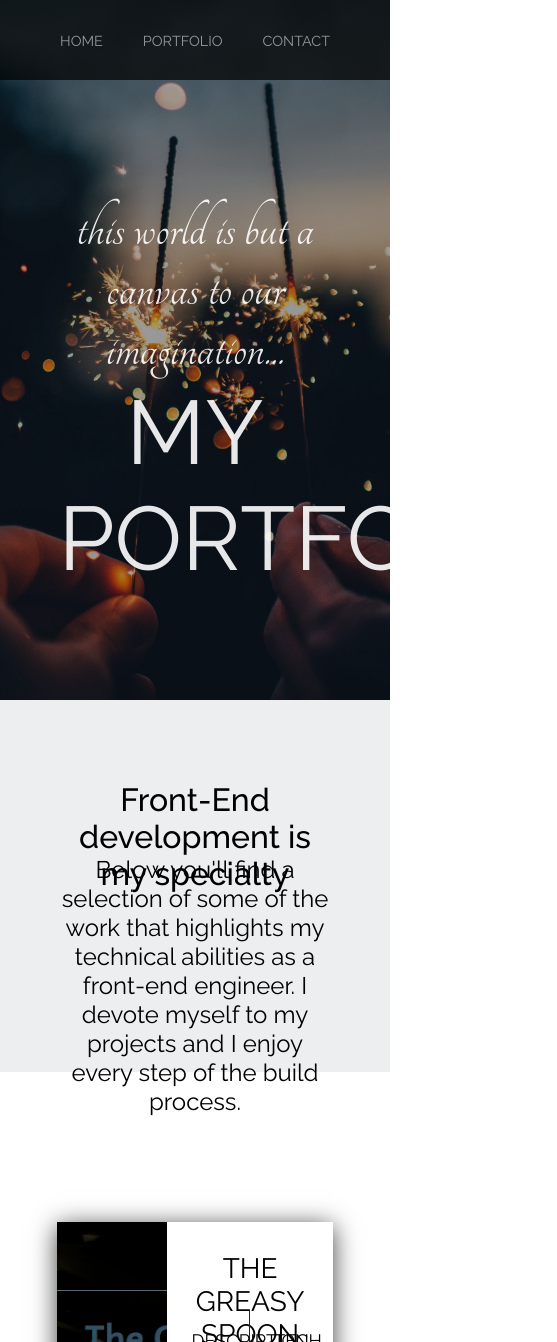
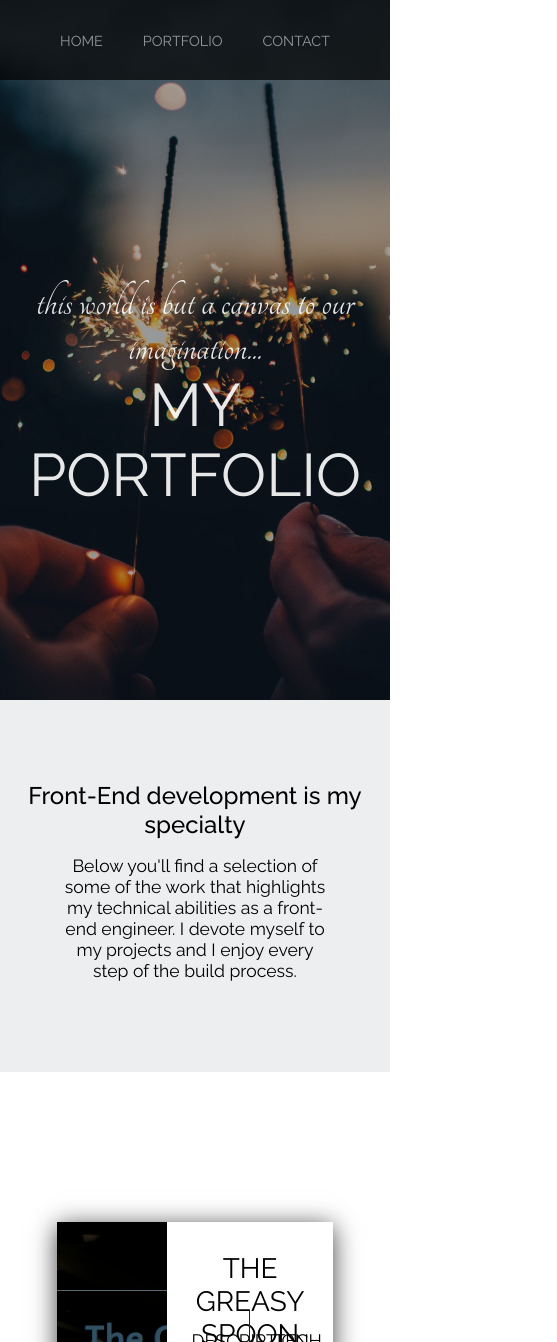
Before and after one commit to hsanchez7934/personal-site, a React (Create React App) app: page /portfolio in a window 390 px wide. Shown: the top 1342 px of the page, 557 px wide, since content can reach past the window. Built offline with nearby package versions, Linux system fonts and the light colour scheme.

Commit message:
Portfolio component responsive

```diff
--- a/src/components/Portfolio/Portfolio.css
+++ b/src/components/Portfolio/Portfolio.css
@@ -23,7 +23,6 @@
   flex-direction: column; }
 
 #portfolio-title {
-  margin: 0;
   font-size: 90px;
   font-weight: 400;
   color: #fff;
@@ -56,13 +55,12 @@
   flex-direction: column; }
 
 #pdb-title {
-  margin: 0;
   width: 60%;
   text-align: center;
   height: 20%;
   font-weight: 500;
   font-size: 2em;
-  margin-top: 50px; }
+  margin: 50px 0px 0px 0px; }
 
 #pdb-text {
   margin: 0;
@@ -113,3 +111,39 @@
   -webkit-animation-delay: 0.1s;
   -moz-animation-delay: 0.1s;
   animation-delay: 0.1s; }
+
+@media screen and (max-width: 1000px) {
+  .portfolio-intro-text {
+    width: 95%; }
+  #portfolio-title {
+    width: 95%; }
+  #pdb-title {
+    width: 100%; }
+  #pdb-text {
+    margin: 0;
+    width: 70%;
+    text-align: center;
+    height: 50%;
+    font-size: 1.3em; } }
+
+@media screen and (max-width: 750px) {
+  .portfolio-intro-text {
+    font-size: 55px; }
+  #portfolio-title {
+    font-size: 70px; } }
+
+@media screen and (max-width: 650px) {
+  .portfolio-intro-text {
+    font-size: 45px; }
+  #portfolio-title {
+    font-size: 60px; }
+  #pdb-title {
+    font-size: 1.8em; }
+  #pdb-text {
+    font-size: 1.3em; } }
+
+@media screen and (max-width: 530px) {
+  #pdb-title {
+    font-size: 1.5em; }
+  #pdb-text {
+    font-size: 1.1em; } }
--- a/src/components/Portfolio/Portfolio.scss
+++ b/src/components/Portfolio/Portfolio.scss
@@ -28,7 +28,6 @@
 }
 
 #portfolio-title {
-  margin: 0;
   font-size: 90px;
   font-weight: 400;
   color: $white;
@@ -66,13 +65,12 @@
 }
 
 #pdb-title {
-  margin: 0;
   width: 60%;
   text-align: center;
   height: 20%;
   font-weight: 500;
   font-size: 2em;
-  margin-top: 50px;
+  margin: 50px 0px 0px 0px;
 }
 
 #pdb-text {
@@ -114,3 +112,65 @@
   -moz-animation-delay: 0.1s;
   animation-delay: 0.1s;
 }
+
+@media screen and (max-width: 1000px) {
+  .portfolio-intro-text {
+    width: 95%;
+  }
+
+  #portfolio-title {
+    width: 95%;
+  }
+
+  #pdb-title {
+    width: 100%;
+    // font-size: 1.8em;
+  }
+
+  #pdb-text {
+    margin: 0;
+    width: 70%;
+    text-align: center;
+    height: 50%;
+    font-size: 1.3em;
+  }
+
+}
+
+@media screen and (max-width: 750px) {
+  .portfolio-intro-text {
+    font-size: 55px;
+  }
+
+  #portfolio-title {
+    font-size: 70px;
+  }
+}
+
+@media screen and (max-width: 650px) {
+  .portfolio-intro-text {
+    font-size: 45px;
+  }
+
+  #portfolio-title {
+    font-size: 60px;
+  }
+
+  #pdb-title {
+    font-size: 1.8em;
+  }
+
+  #pdb-text {
+    font-size: 1.3em;
+  }
+}
+
+@media screen and (max-width: 530px) {
+  #pdb-title {
+    font-size: 1.5em;
+  }
+
+  #pdb-text {
+    font-size: 1.1em;
+  }
+}
```
